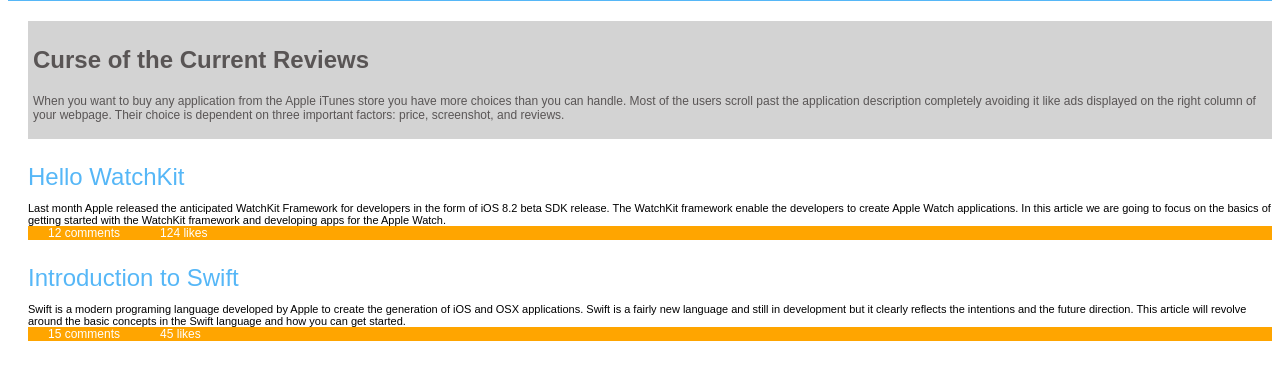
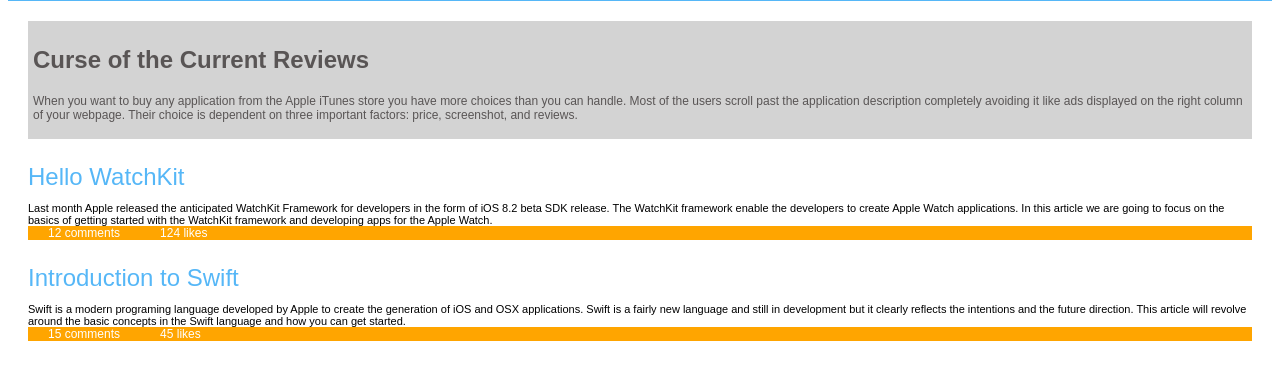
Before and after one commit to mjayfinley/highoncoding, a plain HTML site: page index.html in a window 1280 px wide. Shown: the part 104-484 px from the top of the page. Drawn offline with Linux system fonts and the light colour scheme.

Commit message:
minor changes

```diff
--- a/style.css
+++ b/style.css
@@ -32,6 +32,7 @@ a {
   padding: 5px;
   margin-left: 20px;
   margin-top: 20px;
+  margin-right: 20px;
 }
 
 h2 {
@@ -56,6 +57,7 @@ h3 {
   font-weight: lighter;
   margin-left: 20px;
   margin-bottom: 0px;
+  margin-right: 20px;
 }
 
 .p-indent {
@@ -63,12 +65,14 @@ h3 {
   font-size: 11px;
   margin-left: 20px;
   margin-bottom: 0px;
+  margin-right: 20px;
 }
 
 .comments-div {
   background-color: orange;
   margin-left: 20px;
   margin-top: 0px;
+  margin-right: 20px;
 
 }
 
@@ -89,7 +93,7 @@ h4 {
   display: inline-block;
   width: 200px;
   height: 150px;
-  margin: 20px;
+  margin: 50px;
   background-color: lightgrey;
 }
 
```
